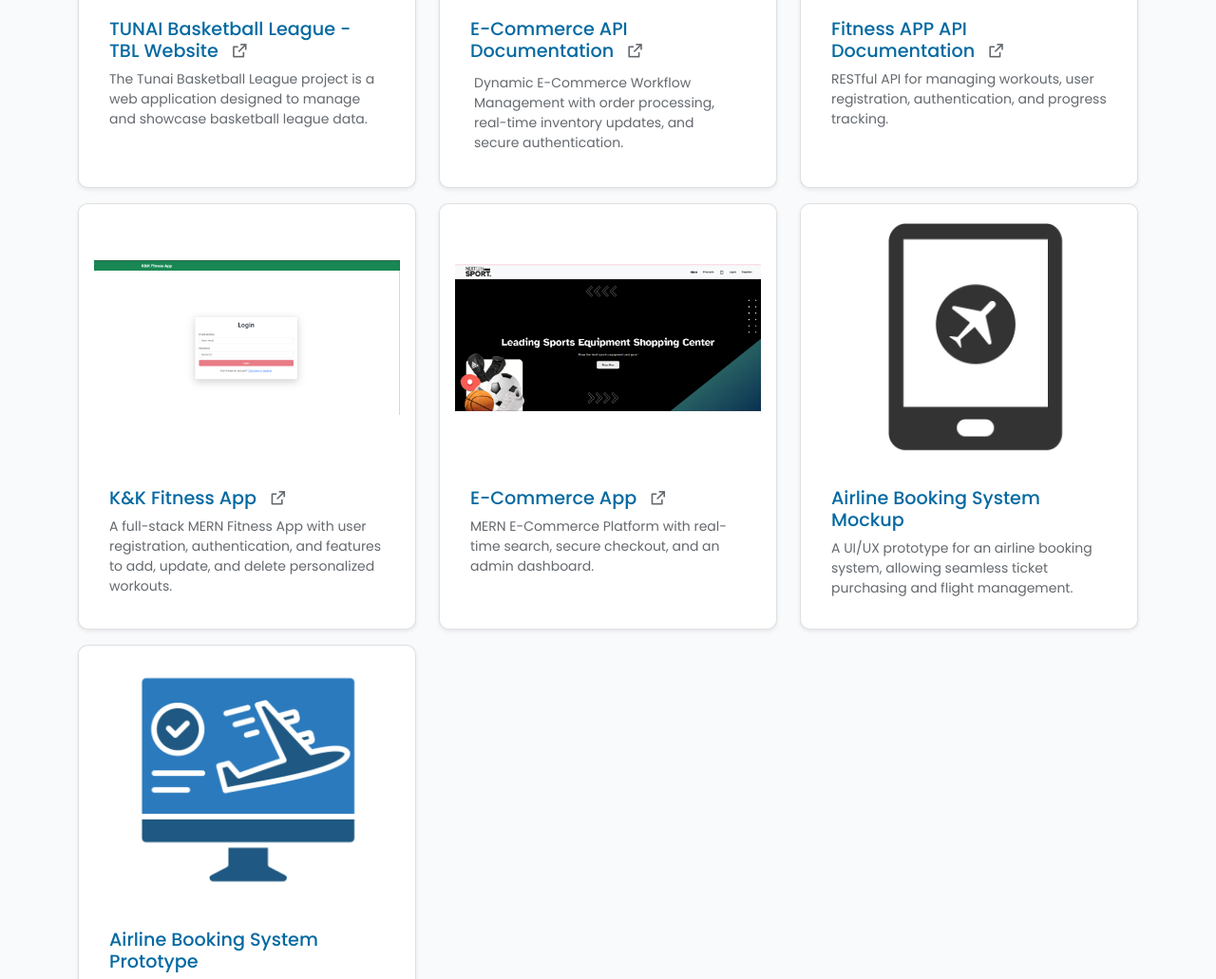
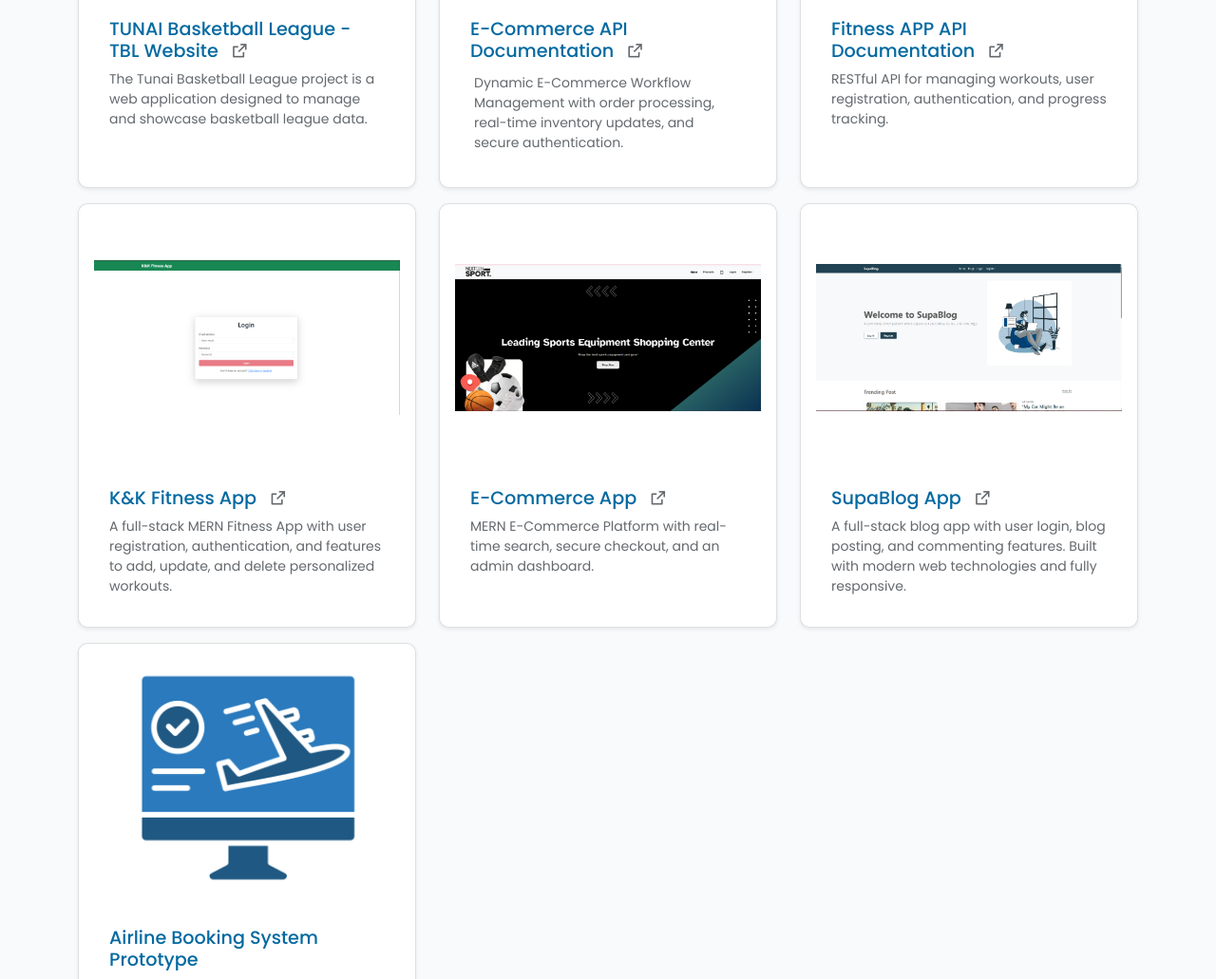
Before and after one commit to gpnarisma03/my-portfolio, a plain HTML site: page index.html in a window 1280 px wide. Shown: the part 999-2030 px from the top of the page at 95% size. Drawn offline with nearby package versions, Linux system fonts and the light colour scheme.

Commit message:
added updated resume and new proejct

```diff
--- a/index.html
+++ b/index.html
@@ -156,10 +156,19 @@
 
                         <div class="col-12 col-md-6 col-lg-4 my-2">
                             <div class="card h-100 p-3 shadow-sm">
-                                <img src="./images/projec5.png" class="project-image img-fluid w-100 mb-3" alt="Project Image 5">
+                                <img src="./images/supablog.png" class="project-image img-fluid w-100 mb-3" alt="Project Image 5">
                                 <div class="card-body">
-                                    <h5 class="card-title">Airline Booking System Mockup</h5>
-                                    <p class="card-text">A UI/UX prototype for an airline booking system, allowing seamless ticket purchasing and flight management.</p>
+                                    <h5 class="card-title">SupaBlog App
+
+                                        <a href="https://supablog-app-bice.vercel.app/" target="_blank" class="ms-2">
+                                            <i class="ri-external-link-line"></i>
+                                        </a>
+
+                                    </h5>
+                                        <p class="card-text">
+                                        A full-stack blog app with user login, blog posting, and commenting features. Built with modern web technologies and fully responsive.
+                                        </p>
+
                                 </div>
                             </div>
                         </div>
```
Also changed, not shown: images/supablog.png (added), 1 other file.
